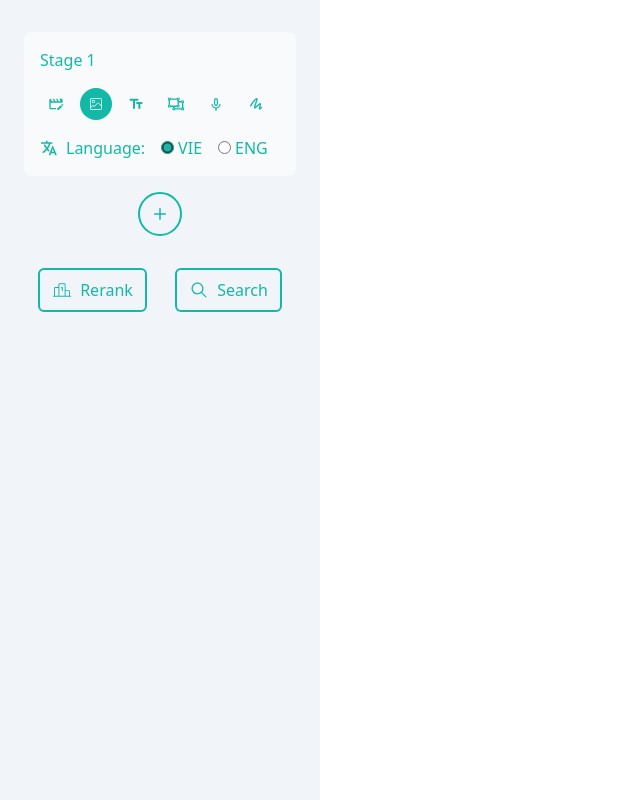
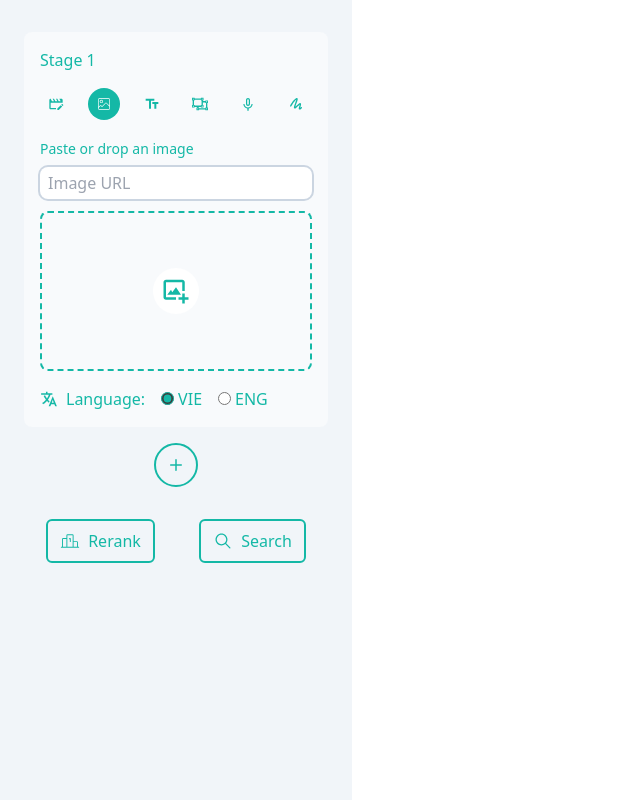
Before and after one commit to thanhstar260/Img_retrieval, a React (Create React App) app in the folder frontend/: page / in a window 1280 px wide. Both pictures are taken after a click on the element 96 px from the left and 104 px from the top of the page. Shown: the whole page, without its empty margins (0-640 px from the left). Built offline with nearby package versions, Linux system fonts and the light colour scheme.

Commit message:
add image control input

```diff
--- /dev/null
+++ b/frontend/src/components/ImageSearchControl.jsx
@@ -0,0 +1,84 @@
+import React, { useEffect, useRef, useState } from 'react'
+import IconButton from './IconButton'
+import { BiImageAdd } from "react-icons/bi";
+import { twMerge } from 'tailwind-merge';
+
+const ImageSearchControl = ({id}) => {
+    const fileRef = useRef(null);
+    const [image, setImage] = useState(undefined);
+
+    const changeImageUrlHandler = (event) => {
+        const val = event.target.value;
+        var url;
+        try {
+            url = new URL(val);
+        } catch(e) {
+            url = null;
+        }
+        if(url) {
+            setImage(url);
+        }
+    }
+
+    const selectImageHandler = (event) => {
+        if(fileRef) {
+            fileRef.current.click();
+        }
+    }
+
+    const coverFileToURL = (blob) => {
+        var reader = new FileReader();
+                    reader.onload = function (event) {
+                        setImage(event.target.result);
+                    };
+                    reader.readAsDataURL(blob);
+    }
+
+    const pasteImageUrlHandler = (event) => {
+        const file = event.clipboardData.files[0];
+        if(file && file.type.startsWith("image")) {
+            var items = event.clipboardData.items;
+            for (var index in items) {
+                var item = items[index];
+                if (item.kind === 'file') {
+                    var blob = item.getAsFile();
+                    coverFileToURL(blob)
+                }
+            }
+        }
+    }
+
+    const changeFileHandler = (event) => {
+        const file = event.target.files[0];
+        coverFileToURL(file)
+    }
+
+    return (
+    <div>
+        <label className='text-sm text-teal-500 mb-2 inline-block' htmlFor={id}
+        >Paste or drop an image</label>
+        <input
+            className='px-2 py-1 rounded-lg w-full ring-2 ring-slate-300 mb-3 focus:outline-none
+            focus:ring-teal-500'
+            placeholder='Image URL'
+            onChange={changeImageUrlHandler}
+            onPaste={pasteImageUrlHandler}>
+        </input>
+        <div id={id} className="
+        w-full h-[10rem] border-dashed border-teal-500 border-2 rounded-lg group transition-all relative overflow-hidden">
+            <input type='file' className='hidden' ref={fileRef} accept='image/png,image.jpeg' onChange={changeFileHandler}></input>
+            {image && <img src={image} className='object-cover object-center w-full h-full border-none border-0' style={{border:'0'}}/>}
+            <IconButton onClick={selectImageHandler} className={
+                twMerge(
+                    "right-1/2 translate-x-1/2 top-1/2 -translate-y-1/2  bg-white absolute",
+                    image ? 'group-hover:block hidden' : ''
+                )
+            }>
+                <BiImageAdd className='text-3xl'/>
+            </IconButton>
+        </div>
+    </div>
+  )
+}
+
+export default ImageSearchControl
--- a/frontend/src/components/Stage.jsx
+++ b/frontend/src/components/Stage.jsx
@@ -10,6 +10,7 @@ import TextSearchControl from './TextSearchControl';
 import { IoLanguageSharp } from "react-icons/io5";
 import LangRadioGroup from './LangRadioGroup';
 import { IoIosClose } from "react-icons/io";
+import ImageSearchControl from './ImageSearchControl';
 
 const inputTypes = [
     {
@@ -55,7 +56,7 @@ const inputTypes = [
 // }
 
 
-const Stage = ({id, canClose, onClose}) => {
+const Stage = ({id, canClose, onClose, onChange}) => {
     const [selected, setSelected] = useState("scene");
     const [lang, setLang] = useState("vie");
     const [data, setData] = useState({
@@ -73,6 +74,7 @@ const Stage = ({id, canClose, onClose}) => {
             type: selected,
             data: undefined,
         })
+        onChange(data);
     }
 
     const selectLangHandler = (event) => {
@@ -81,6 +83,7 @@ const Stage = ({id, canClose, onClose}) => {
             ...data,
             lang: lang
         })
+        onChange(data);
     }
 
 
@@ -90,7 +93,7 @@ const Stage = ({id, canClose, onClose}) => {
                 case "scene":
                     return <TextSearchControl id={id} label={"Enter the scene description"}/>
                 case "image":
-                    return;
+                    return <ImageSearchControl id={id} />;
                 case "text":
                     return <TextSearchControl />;
                 case "object":
@@ -111,7 +114,7 @@ const Stage = ({id, canClose, onClose}) => {
         </IconButton>}
         <p className='text-teal-500 mb-4'>Stage <span className='stage-name'></span></p>
         <div
-         className='flex flex-row gap-x-2 mb-4'>
+         className='flex flex-row justify-between mb-4'>
             {inputTypes.map(type => <IconButton
                 key={type.name}
                 label={type.name}
--- a/frontend/src/components/TextSearchControl.jsx
+++ b/frontend/src/components/TextSearchControl.jsx
@@ -5,12 +5,11 @@ const TextSearchControl = ({id, label}) => {
   return (
     <div>
         <label className='text-sm text-teal-500 mb-2 inline-block' htmlFor={id}>{label}</label>
-        <textarea id={id} rows="4" className="resize-none w-full rounded-md ring-2 ring-slate-300 focus:outline-none
+        <textarea id={id} rows="4" className="resize-none w-full rounded-lg ring-2 ring-slate-300 focus:outline-none
         focus:ring-teal-500
         px-3
         py-3
         h-auto">
-
         </textarea>
     </div>
   )
--- a/frontend/src/layouts/SearchBar.jsx
+++ b/frontend/src/layouts/SearchBar.jsx
@@ -11,6 +11,7 @@ const SearchBar = () => {
     const [canClose, setCanClose] = useState(false);
     const [stages, setStages] = useState([{
         key: uuidv4(),
+        value: undefined,
     }]);
 
     useEffect(() => {
@@ -30,7 +31,10 @@ const SearchBar = () => {
     const addNewStageHandler = () => {
         setStages([
             ...stages,
-            uuidv4(),
+            {
+                key: uuidv4(),
+                value: undefined
+            }
         ])
     }
 
@@ -40,11 +44,27 @@ const SearchBar = () => {
         )
     }
 
+    const changeValueHandler = (key) => {
+        return (data) => {
+            const newStages = stages.map(elm => {
+                if(elm.key === key) {
+                    elm = {
+                        ...elm,
+                        value: data,
+                    }
+                }
+                return elm;
+            })
+
+            setStages(newStages);
+        }
+    }
+
   return (
-    <div className='w-80 bg-slate-100 h-screen px-6 py-8 overflow-scroll'>
+    <div className='w-[22rem] bg-slate-100 h-screen px-6 py-8 overflow-scroll'>
         <div className='flex flex-col gap-4'>
         {
-            stages.map(elm => <Stage key={elm} canClose={canClose} id={elm} onClose={() => closeStageHandler(elm)}></Stage>)
+            stages.map(elm => <Stage key={elm.key} canClose={canClose} id={elm.key} onClose={() => closeStageHandler(elm)} onChange={changeValueHandler(elm.key)}></Stage>)
         }
         </div>
         <IconButton
```
